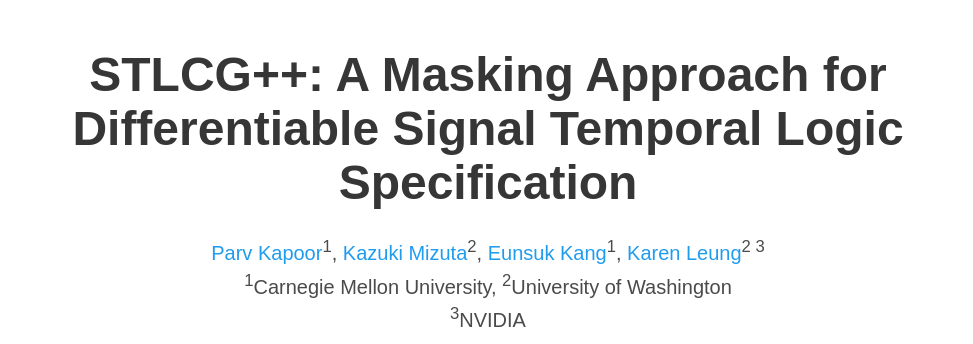
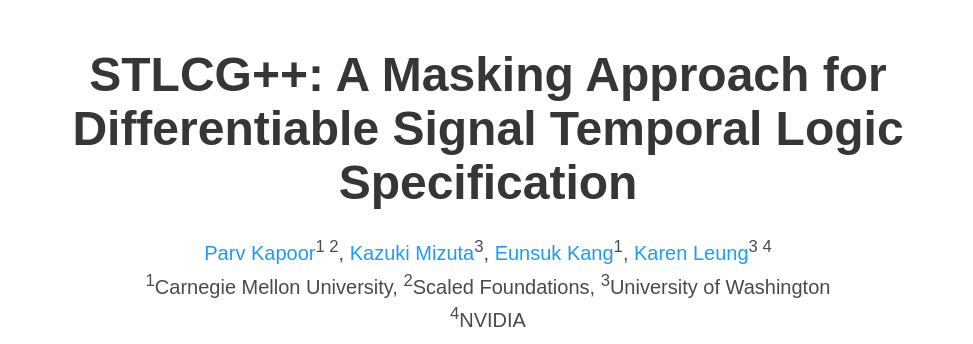
Before and after one commit to UW-CTRL/stlcg, a plain HTML site: page index.html in a window 1280 px wide. Shown: the top 344 px of the page, without its empty margins (152-1125 px from the left). Drawn offline with nearby package versions, Linux system fonts and the light colour scheme; some icons are missing; a web font is replaced by a local one.

Commit message:
added scaled affiliation

```diff
--- a/index.html
+++ b/index.html
@@ -58,18 +58,18 @@
             <div class="is-size-5 publication-authors">
               <!-- Paper authors -->
               <span class="author-block">
-                <a href="https://parvkpr.github.io/" target="_blank">Parv Kapoor</a><sup>1</sup>,</span>
+                <a href="https://parvkpr.github.io/" target="_blank">Parv Kapoor</a><sup>1 2</sup>,</span>
                 <span class="author-block">
-                  <a href="https://depts.washington.edu/ctrl/people/kazuki_mizuta/" target="_blank">Kazuki Mizuta</a><sup>2</sup>,</span>
+                  <a href="https://depts.washington.edu/ctrl/people/kazuki_mizuta/" target="_blank">Kazuki Mizuta</a><sup>3</sup>,</span>
                   <span class="author-block">
                     <a href="https://eskang.github.io/" target="_blank">Eunsuk Kang</a><sup>1</sup>,
                   </span>
                   <span class="author-block">
-                    <a href="http://faculty.washington.edu/kymleung/"_blank">Karen Leung</a><sup>2 3</sup>
+                    <a href="http://faculty.washington.edu/kymleung/"_blank">Karen Leung</a><sup>3 4</sup>
                   </div>
 
                   <div class="is-size-5 publication-authors">
-                    <span class="author-block"><sup>1</sup>Carnegie Mellon University, <sup>2</sup>University of Washington<br><sup>3</sup>NVIDIA</span>
+                    <span class="author-block"><sup>1</sup>Carnegie Mellon University,  <sup>2</sup>Scaled Foundations, <sup>3</sup>University of Washington<br><sup>4</sup>NVIDIA</span>
                     <!-- <span class="eql-cntrb"><small><br><sup>*</sup>Indicates Equal Contribution</small></span> -->
                   </div>
 
```
